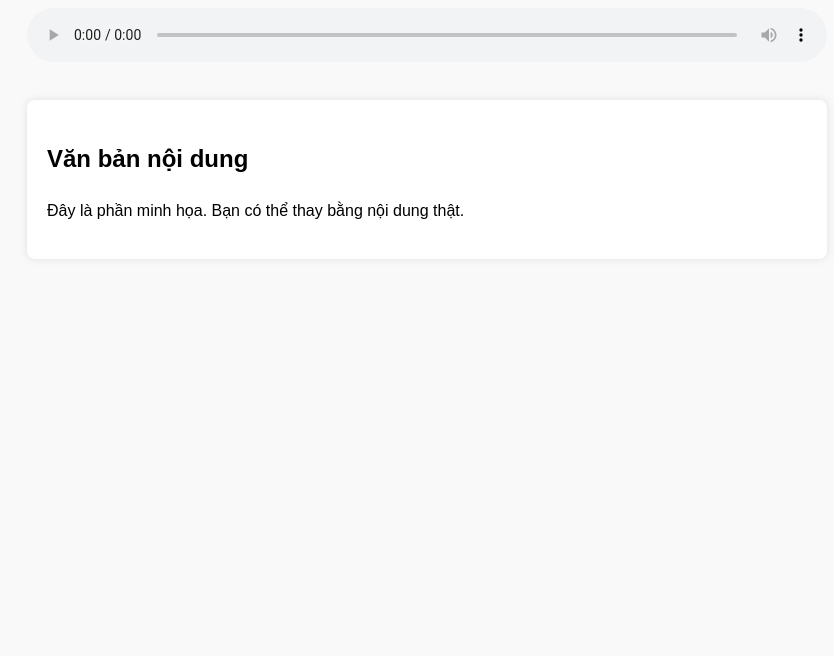
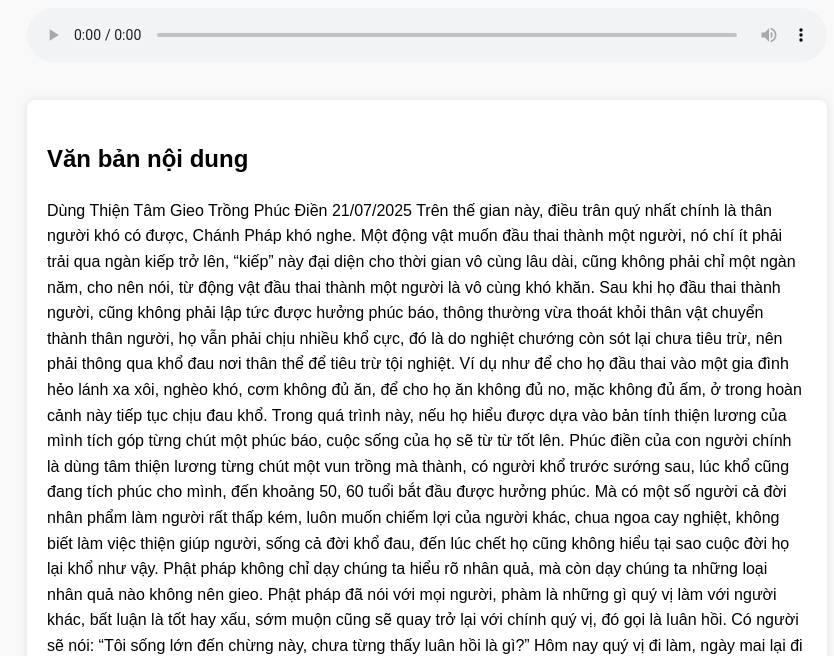
Before and after one commit to Fayinkaishi/fayinkaishi.github.io, a plain HTML site: page index.html in a window 1280 px wide. Shown: the part 146-802 px from the top of the page, without its empty margins (213-1047 px from the left). Drawn offline with Linux system fonts and the light colour scheme.

Commit message:
Update index.html

```diff
--- a/index.html
+++ b/index.html
@@ -39,7 +39,27 @@
   <div class="content">
     <h2>Văn bản nội dung</h2>
     <p>
-      Đây là phần minh họa. Bạn có thể thay bằng nội dung thật.
+     Dùng Thiện Tâm Gieo Trồng Phúc Điền 21/07/2025
+
+Trên thế gian này, điều trân quý nhất chính là thân người khó có được, Chánh Pháp khó nghe. Một động vật muốn đầu thai thành một người, nó chí ít phải trải qua ngàn kiếp trở lên, “kiếp” này đại diện cho thời gian vô cùng lâu dài, cũng không phải chỉ một ngàn năm, cho nên nói, từ động vật đầu thai thành một người là vô cùng khó khăn.
+
+Sau khi họ đầu thai thành người, cũng không phải lập tức được hưởng phúc báo, thông thường vừa thoát khỏi thân vật chuyển thành thân người, họ vẫn phải chịu nhiều khổ cực, đó là do nghiệt chướng còn sót lại chưa tiêu trừ, nên phải thông qua khổ đau nơi thân thể để tiêu trừ tội nghiệt.
+
+Ví dụ như để cho họ đầu thai vào một gia đình hẻo lánh xa xôi, nghèo khó, cơm không đủ ăn, để cho họ ăn không đủ no, mặc không đủ ấm, ở trong hoàn cảnh này tiếp tục chịu đau khổ. Trong quá trình này, nếu họ hiểu được dựa vào bản tính thiện lương của mình tích góp từng chút một phúc báo, cuộc sống của họ sẽ từ từ tốt lên.
+
+Phúc điền của con người chính là dùng tâm thiện lương từng chút một vun trồng mà thành, có người khổ trước sướng sau, lúc khổ cũng đang tích phúc cho mình, đến khoảng 50, 60 tuổi bắt đầu được hưởng phúc. Mà có một số người cả đời nhân phẩm làm người rất thấp kém, luôn muốn chiếm lợi của người khác, chua ngoa cay nghiệt, không biết làm việc thiện giúp người, sống cả đời khổ đau, đến lúc chết họ cũng không hiểu tại sao cuộc đời họ lại khổ như vậy.
+
+Phật pháp không chỉ dạy chúng ta hiểu rõ nhân quả, mà còn dạy chúng ta những loại nhân quả nào không nên gieo. Phật pháp đã nói với mọi người, phàm là những gì quý vị làm với người khác, bất luận là tốt hay xấu, sớm muộn cũng sẽ quay trở lại với chính quý vị, đó gọi là luân hồi. Có người sẽ nói: “Tôi sống lớn đến chừng này, chưa từng thấy luân hồi là gì?” Hôm nay quý vị đi làm, ngày mai lại đi làm, mỗi ngày quý vị đều lặp lại sự việc này, có phải là luân hồi hay không? Hôm nay quý vị đã ăn cơm rồi, ngày mai quý vị vẫn phải ăn cơm, đây có phải gọi là luân hồi không? Quý vị trải qua mùa xuân rồi tới mùa hạ, hết mùa hạ đến mùa thu, hết mùa thu đến mùa đông, bốn mùa quanh quý vị thay đổi theo chu kỳ luân hồi, mỗi năm quý vị đều trải qua bốn mùa như vậy, đây có phải gọi là luân hồi hay không? Quý vị có phải đang trải qua luân hồi, chứng kiến luân hồi hay không? Luân hồi không chỉ là sau khi chết chuyển kiếp trong lục đạo, biến thành các hình thể khác nhau mới gọi là luân hồi, luân hồi là chỉ vạn sự vạn vật trên thế gian.
+
+Ví dụ như hôm nay quý vị mắng một đồng nghiệp, vài ngày nữa người đó lại mắng lại quý vị, đây cũng gọi là luân hồi. Quý vị dùng tâm hiếu để hiếu thuận cha mẹ mình, đến khi quý vị về già, con cái quý vị cũng dùng tâm hiếu để hiếu thuận với quý vị, đây cũng gọi là luân hồi.
+
+Trong luân hồi ẩn chứa nhân quả nhất định, nói cách khác bất cứ việc gì, chính là quý vị gieo trồng hạt giống thiện lương, trong tương lai quý vị sẽ thu hoạch được quả thiện lương (quả báo), quý vị nghe hiểu không? Chỉ cần quý vị còn trong ngũ hành, quý vị sẽ trải qua luân hồi, trừ khi quý vị có thể thoát khỏi ngũ hành, không còn trong tam giới. Quý vị bước vào Tứ Thánh Đạo, quý vị sẽ không phải luân chuyển trong lục đạo, đó mới thật sự là giải thoát khỏi luân hồi.
+
+Liên Hoa Đồng Tử Sư phụ
+Ngày 21 tháng 07 năm 2025
+
+
+
     </p>
   </div>
 
```
